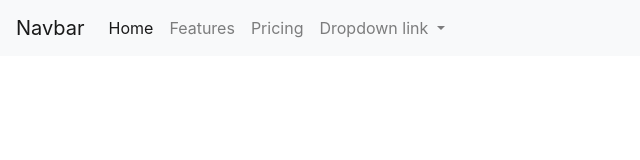
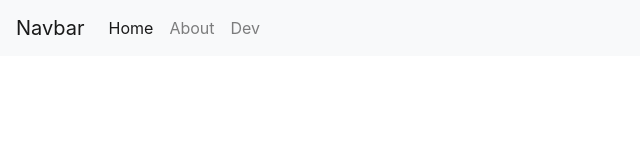
Before and after one commit to ashraf-a-khan/NShacksGame, a plain HTML site: page index.html in a window 1280 px wide. Shown: the whole page, without its empty margins (0-640 px from the left). Drawn offline with nearby package versions, Linux system fonts and the light colour scheme.

Commit message:
Add files via upload

```diff
--- a/index.html
+++ b/index.html
@@ -24,20 +24,10 @@
         <a class="nav-link" href="#">Home <span class="sr-only">(current)</span></a>
       </li>
       <li class="nav-item">
-        <a class="nav-link" href="#">Features</a>
+        <a class="nav-link" href="#">About</a>
       </li>
       <li class="nav-item">
-        <a class="nav-link" href="#">Pricing</a>
-      </li>
-      <li class="nav-item dropdown">
-        <a class="nav-link dropdown-toggle" href="#" id="navbarDropdownMenuLink" role="button" data-toggle="dropdown" aria-haspopup="true" aria-expanded="false">
-          Dropdown link
-        </a>
-        <div class="dropdown-menu" aria-labelledby="navbarDropdownMenuLink">
-          <a class="dropdown-item" href="#">Action</a>
-          <a class="dropdown-item" href="#">Another action</a>
-          <a class="dropdown-item" href="#">Something else here</a>
-        </div>
+        <a class="nav-link" href="#">Dev</a>
       </li>
     </ul>
   </div>
```
